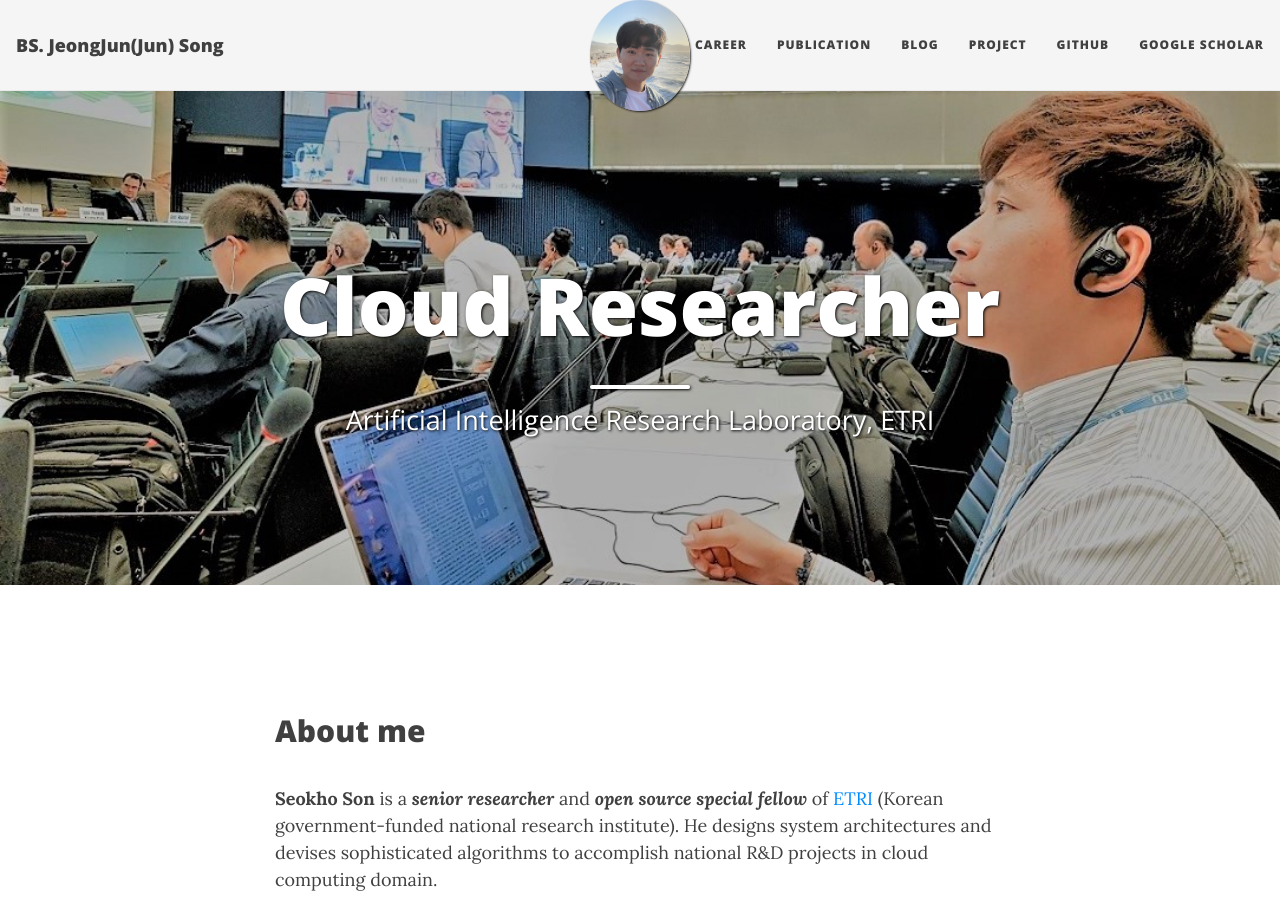
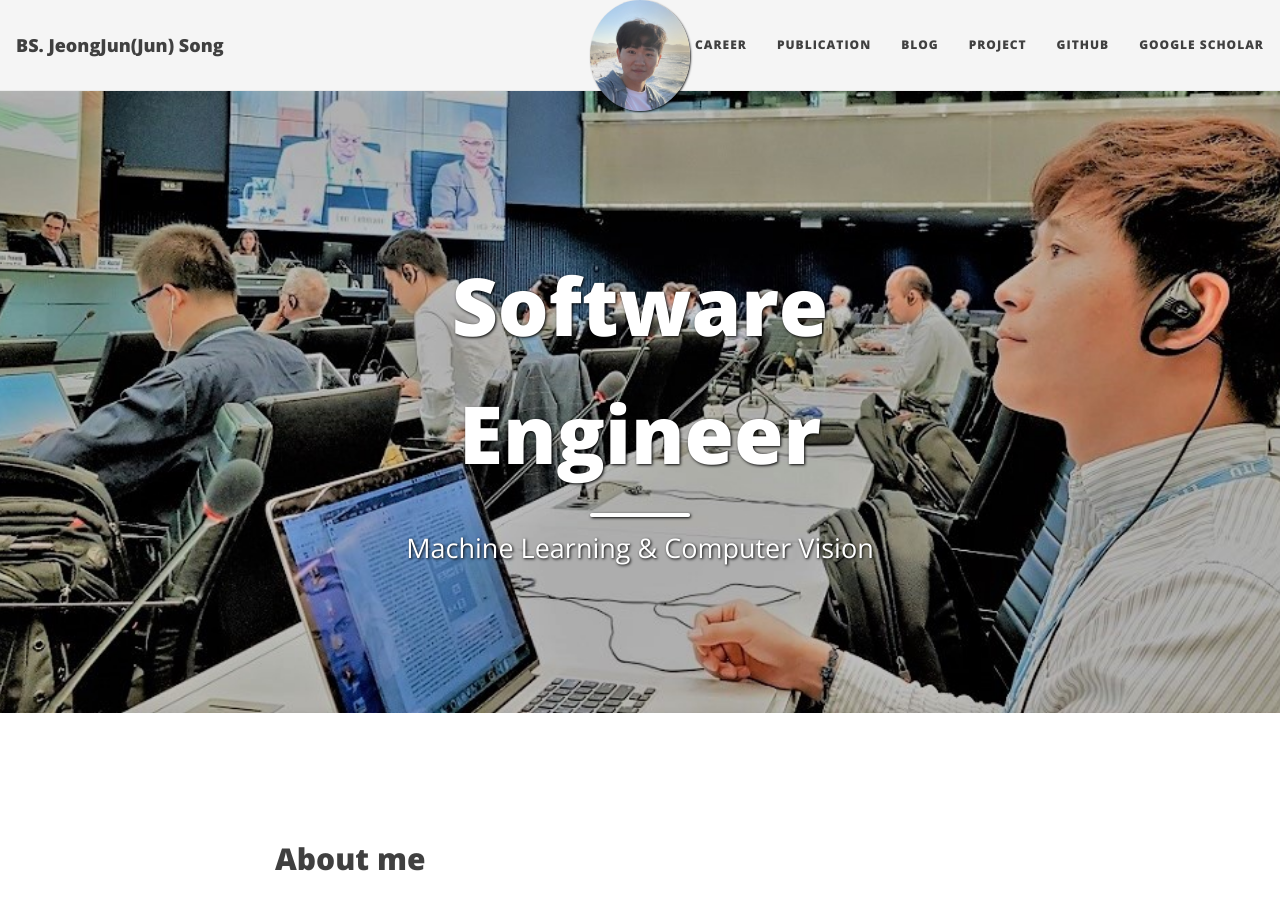
Before and after one commit to songjeongjun320/songjeongjun320.github.io, a Jekyll site: the page built from index.md, in a window 1280 px wide and 900 px high. Built offline with Jekyll 4.4.1, drawn with Linux system fonts in a browser that asks for light colours; nearby versions of some CDN libraries.

Commit message:
07/21/2024

```diff
--- a/index.md
+++ b/index.md
@@ -1,7 +1,7 @@
 ---
 layout: page
-title: Cloud Researcher
-subtitle: Artificial Intelligence Research Laboratory, ETRI
+title: Software Engineer
+subtitle: Machine Learning & Computer Vision
 cover-img: /assets/img/itu-seokho-m4.jpg
 ---
 
```
Also changed, not shown: assets/img/githubpage-guide/g1.jpg (deleted), assets/img/githubpage-guide/g10.jpg (deleted), assets/img/githubpage-guide/g11.jpg (deleted), assets/img/githubpage-guide/g12.jpg (deleted), assets/img/githubpage-guide/g13.jpg (deleted), assets/img/githubpage-guide/g14.jpg (deleted), assets/img/githubpage-guide/g15.jpg (deleted), assets/img/githubpage-guide/g16.jpg (deleted), assets/img/githubpage-guide/g17.jpg (deleted), assets/img/githubpage-guide/g2.jpg (deleted), assets/img/githubpage-guide/g3.jpg (deleted), assets/img/githubpage-guide/g4.jpg (deleted), assets/img/githubpage-guide/g5.jpg (deleted), assets/img/githubpage-guide/g6.jpg (deleted), 5 more files.
